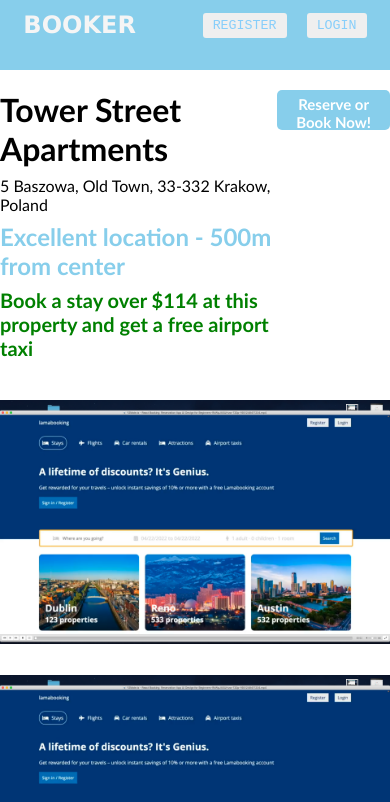
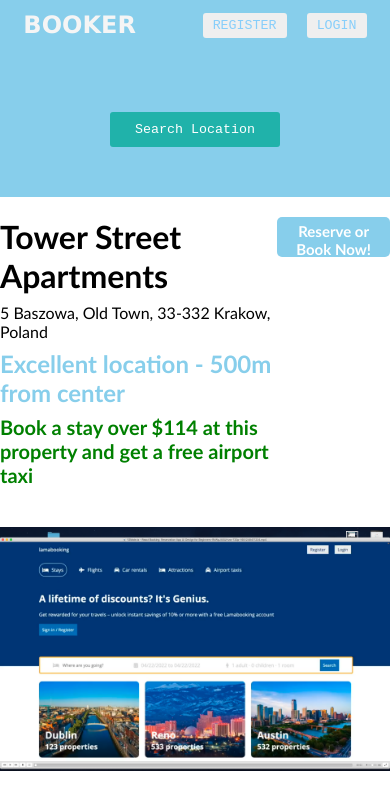
Before and after one commit to webagent-dev/fullstack-booking-app, a React (Create React App) app in the folder frontend/: page /hotel_detail in a window 390 px wide. Shown: the top 802 px of the page. Built offline with nearby package versions, Linux system fonts and the light colour scheme.

Commit message:
adding reponsive to header

```diff
--- a/frontend/src/comps/header/Header.jsx
+++ b/frontend/src/comps/header/Header.jsx
@@ -1,5 +1,6 @@
 import { useState } from 'react'
 import './header.css'
+import './toggle.css'
 import { FaBath,FaPlane,FaCar,FaPeopleArrows,FaCalendarAlt,FaLuggageCart } from 'react-icons/fa'
 import { GiCommercialAirplane } from 'react-icons/gi'
 import { MdNaturePeople } from 'react-icons/md'
@@ -9,7 +10,8 @@
 import { useNavigate } from 'react-router-dom'
 import { format } from 'date-fns'
 function Header({ type }) {
-  const [location, setLocation ] = useState('')
+  const [location, setLocation] = useState('')
+  const [getSmallToggle, setGetSmallToggle] = useState(false)
   const [open, setOpen] = useState(false)
   const [option, setOption] = useState(false)
   const [choose, setChoose] = useState({
@@ -138,7 +140,17 @@
             </div>
             </>
         }
+        <div className='header__btn__container toggle'>
+          <button className=" header__btn get__small" onClick={() => setGetSmallToggle(true)}>Search Location</button>
+        </div>
+           {
+        getSmallToggle && (
+          <div className="small__toggle__container">
+            <h1>we are doing new thing here</h1>
           </div>
+        )
+      }
+      </div>
       </div>
   )
 }
--- a/frontend/src/comps/header/header.css
+++ b/frontend/src/comps/header/header.css
@@ -152,14 +152,17 @@
     color: white;
     border-radius: 3px;
 }
-
-
+.toggle{
+    margin-top: 2rem;
+}
+.get__small{
+    padding: 10px 25px;
+}
 
 /*  Header component  */
 @media(max-width: 990px){
 
 }
-
 @media(max-width: 785px){
 
 .icon__container{
@@ -193,18 +196,28 @@
     margin-top: 10px;
     text-align: center;
 }
+.search__btn{
+    padding: 5px 10px;
+}
+.display__date{
+    font-size: 15px;
+}
 }
 
-@media(max-width:565px){
-    .header__container{
-        height: auto;
-    }
-    .icon__container{
+@media(max-width:675px){
+    .header__wrapper{
+    margin: 20px 0px 50px 0px;
+}
+.header__search{
+    display: none;
+}
+
+.icon__container{
+display: none;
+}
+}
+@media(min-width:675px){
+    .toggle{
         display: none;
     }
-    .header__search{
-        /* height: auto; */
-        flex-direction: column;
-
-    }
 }
--- /dev/null
+++ b/frontend/src/comps/header/toggle.css
@@ -0,0 +1,7 @@
+.small__toggle__container{
+    position: absolute;
+    background: white;
+    width: 100%;
+    height: auto;
+    padding: 20px;
+}
```
